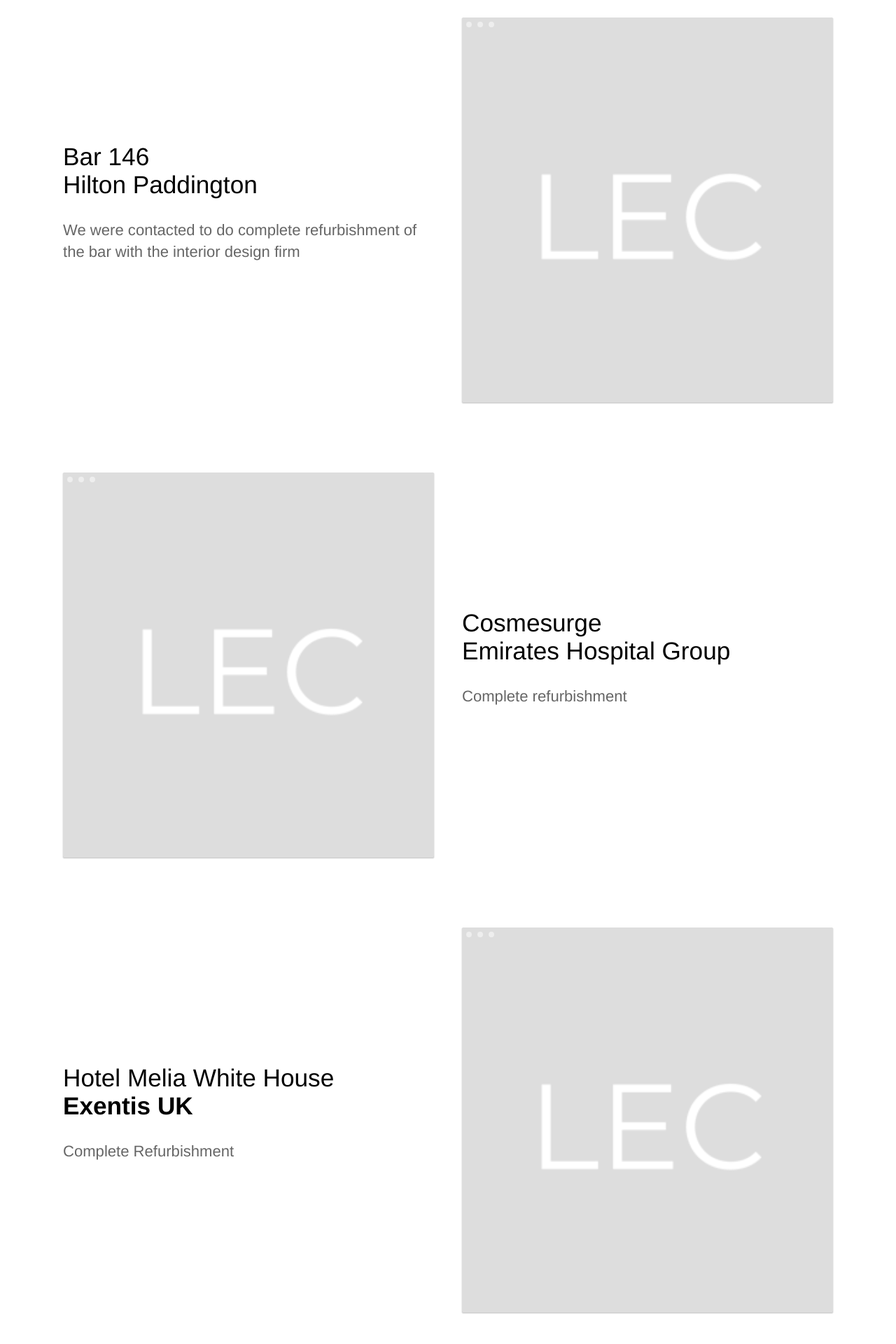
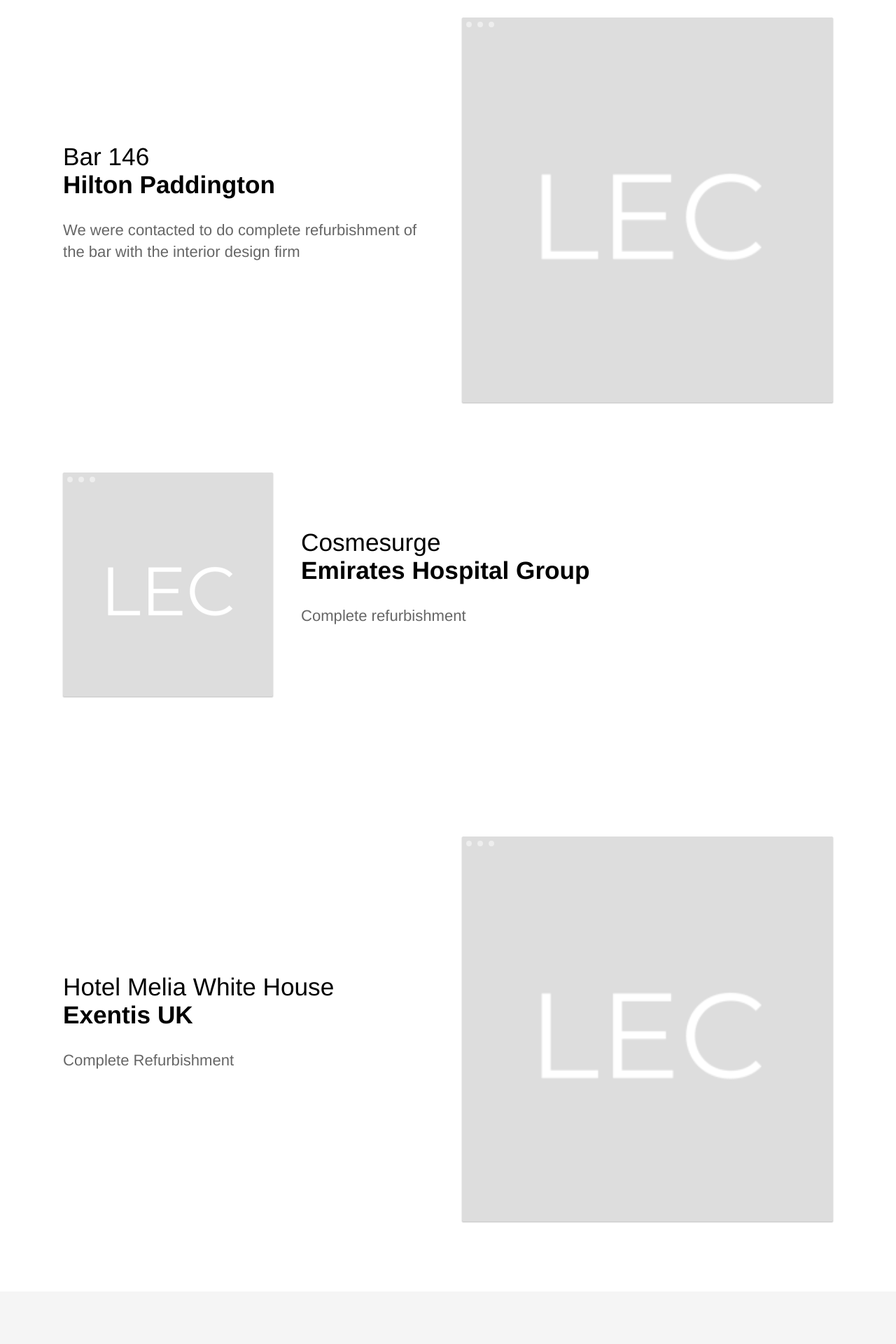
Before and after one commit to lacweb3/constructlancaster, a Jekyll site: the page built from index.html, in a window 1280 px wide. Shown: the part 1547-3467 px from the top of the page at 70% size. Built offline with Jekyll 4.4.1, drawn with Linux system fonts in a browser that asks for light colours.

Commit message:
Update index.html

```diff
--- a/index.html
+++ b/index.html
@@ -17,7 +17,7 @@
 	<section>
 		<div class="container flex">
 			<div class="text editable">
-				<h2>Bar 146 <strong> </strong> <br> Hilton Paddington</h2>
+				<h2>Bar 146 <strong> <br> Hilton Paddington </strong> </h2>
 				<p>We were contacted to do complete refurbishment of the bar with the interior design firm</p>
 			</div>
 			<div class="image">
@@ -29,7 +29,7 @@
 	<section>
 		<div class="container flex">
 			<div class="text editable">
-				<h2>Cosmesurge <strong> </strong> <br> Emirates Hospital Group</h2>
+				<h2>Cosmesurge <strong> <strong> <br> Emirates Hospital Group </strong> </h2>
 				<p> Complete refurbishment</p>
 			</div>
 			<div class="image">
```
